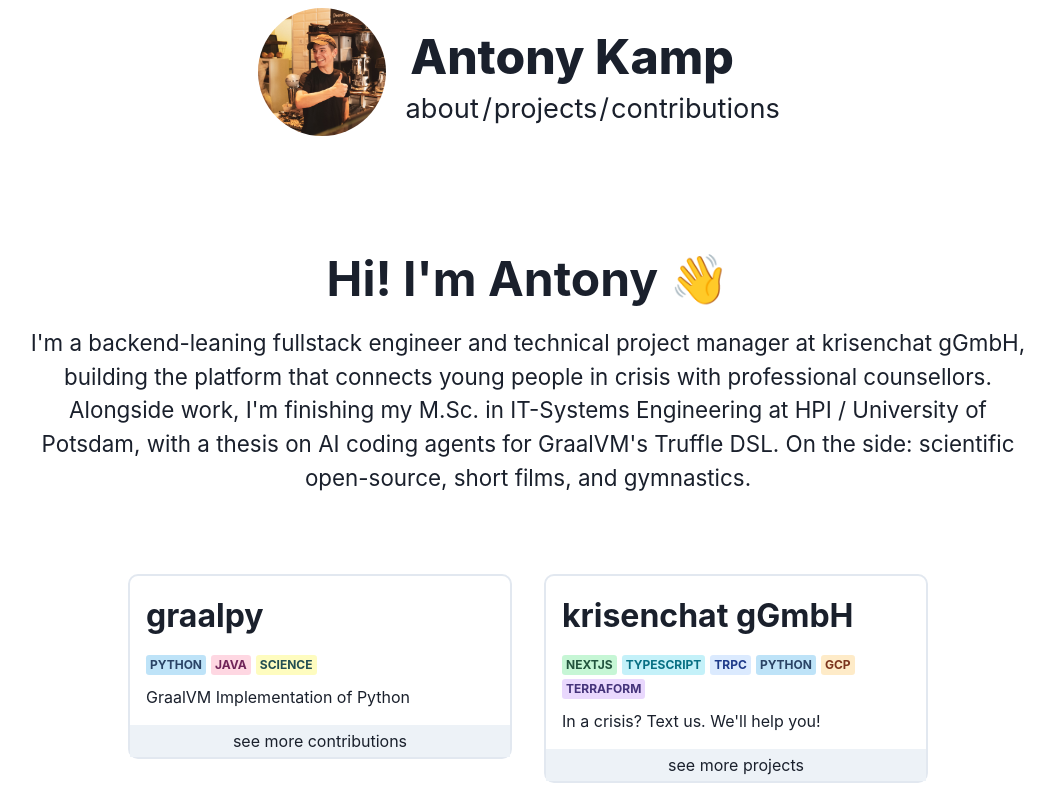
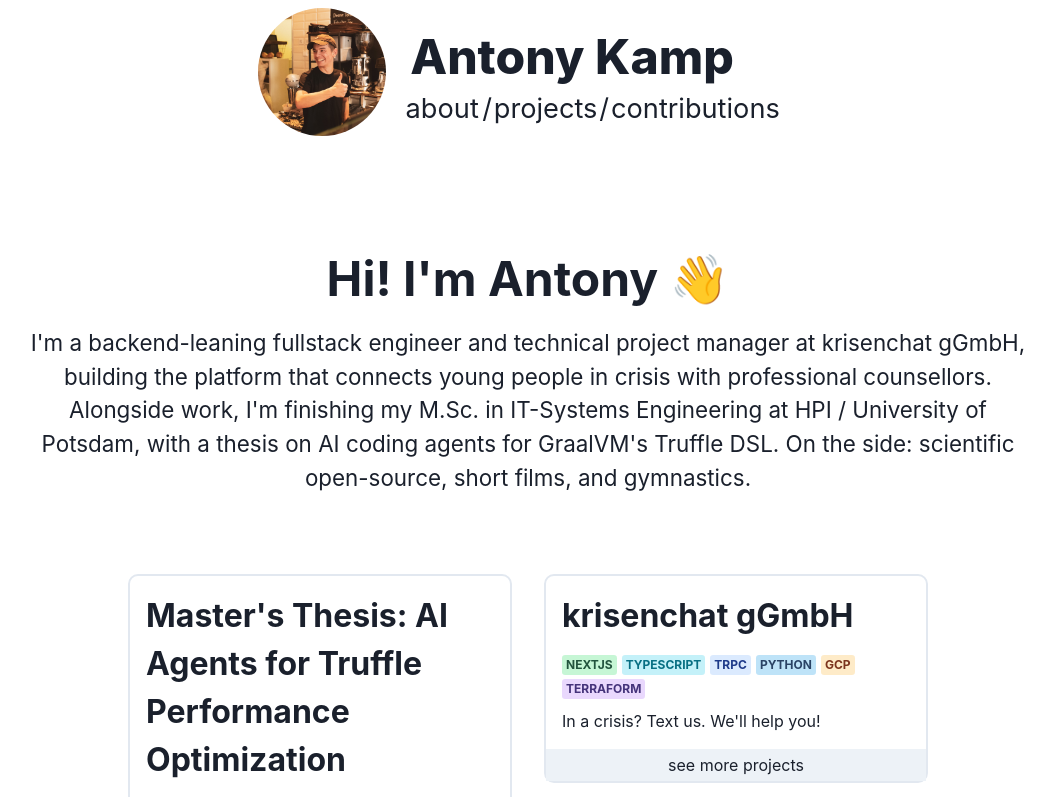
Before and after one commit to antonykamp/antonykampde, a Next.js app: page / in a window 1280 px wide. Shown: the top 797 px of the page, without its empty margins (112-1167 px from the left). Built offline with nearby package versions, Linux system fonts and the light colour scheme.

Commit message:
chore. Move thesis to landing page

```diff
--- a/app/page.tsx
+++ b/app/page.tsx
@@ -14,7 +14,7 @@ import { faChevronRight } from "@fortawesome/free-solid-svg-icons";
 export default async function Home() {
   const contributionFile = path.join(
     process.cwd(),
-    "public/contributions/graalpy.json",
+    "public/projects/masterthesis.json",
   );
   const contribution = getProjectData(contributionFile);
 
```
Also changed, not shown: 1 other file (tests, documents, lock files or other folders).
